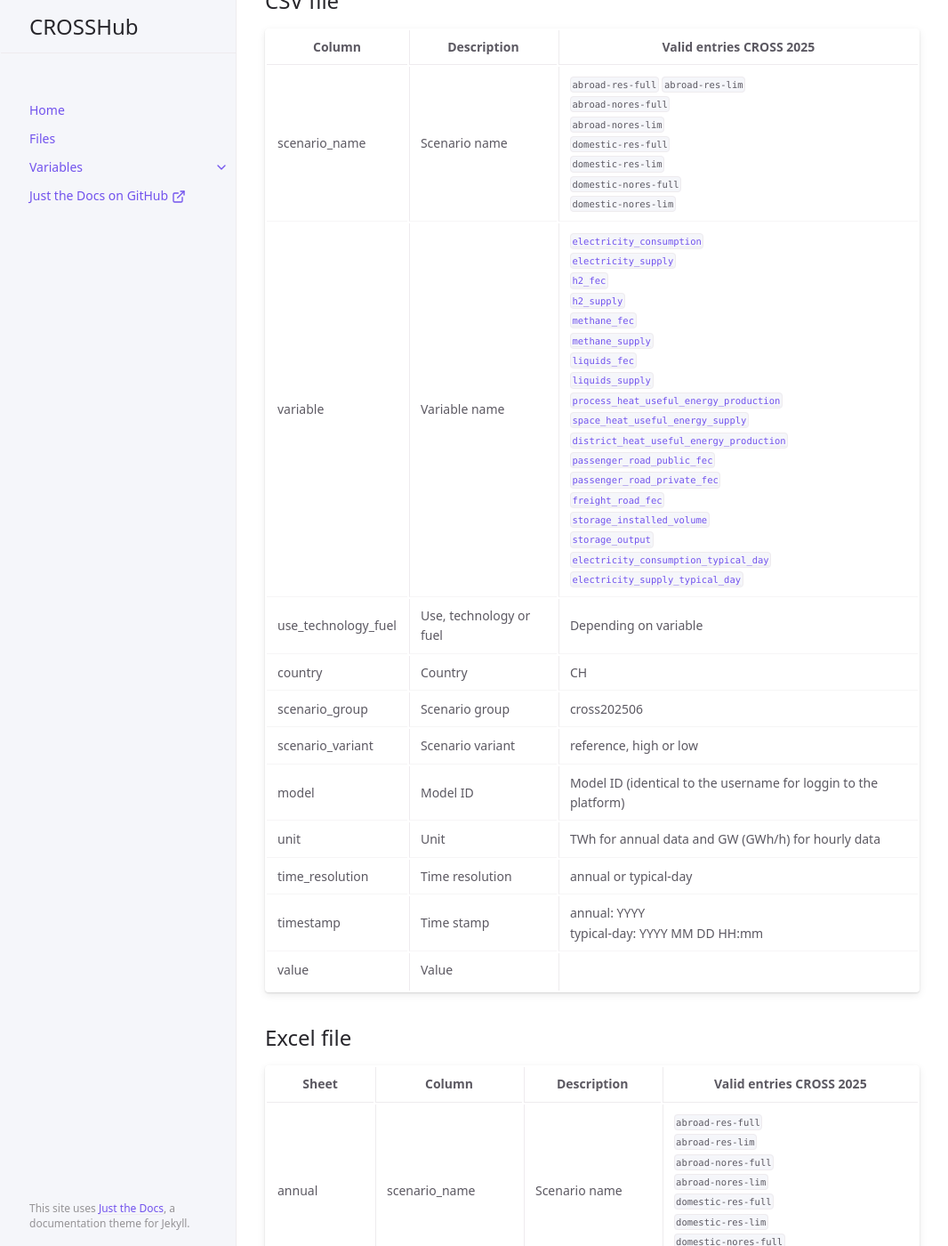
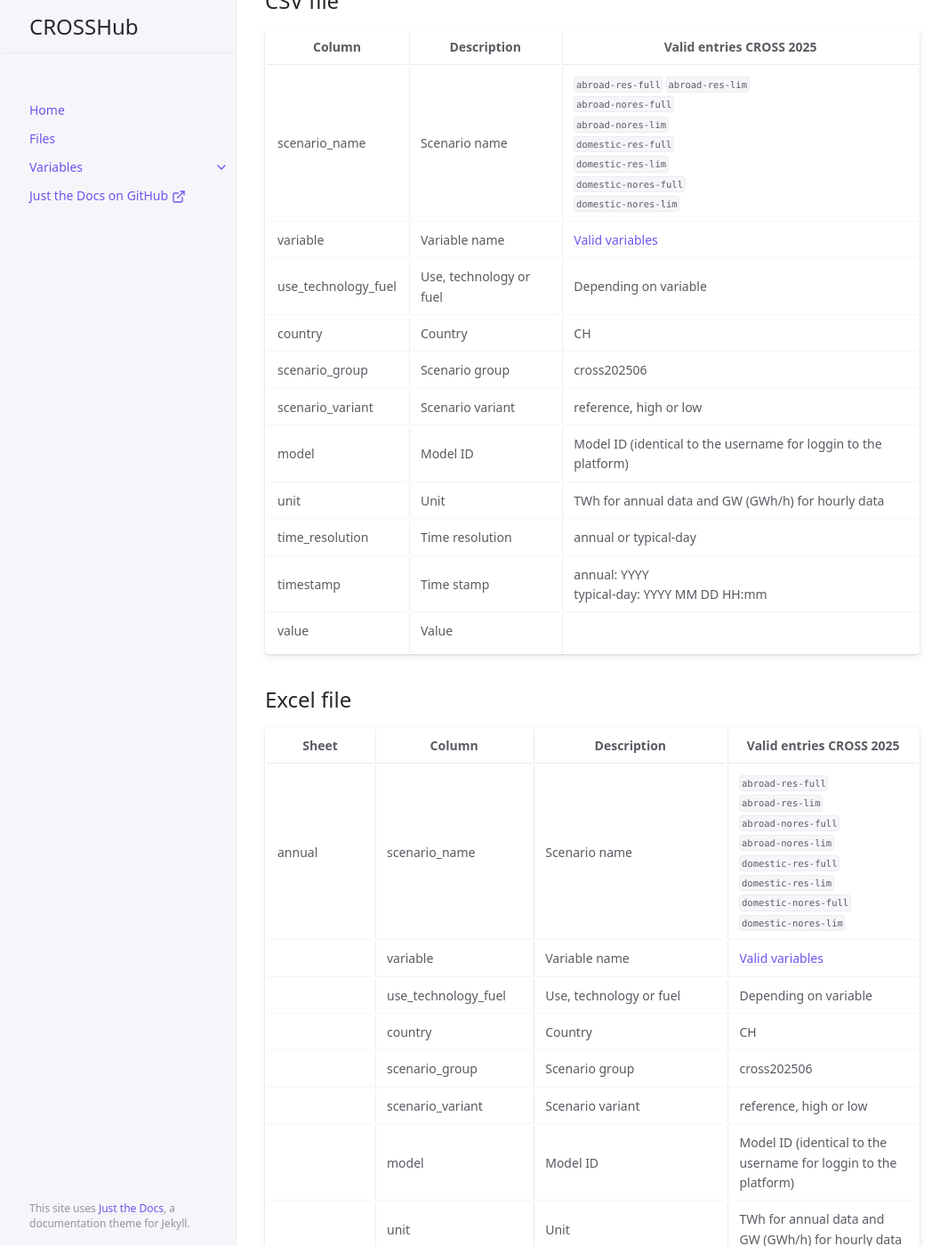
Before and after one commit to sweet-cross/data-model, a Jekyll site: the page built from docs/files.md, in a window 1280 px wide and 1400 px high, scrolled down 240 px. Shown: the whole window at 89% size, without its empty margins (106-1172 px from the left). Built offline with Jekyll 4.4.1, drawn with Linux system fonts in a browser that asks for light colours; cached includes are drawn as plain includes; some of the changed text lies outside the part shown.

Commit message:
fix files.md

```diff
--- a/docs/files.md
+++ b/docs/files.md
@@ -15,7 +15,7 @@ The platform accepts two file formats.
  | Column | Description  | Valid entries CROSS 2025 |
 | ---- | ------------ | ------------------------ |
 | scenario_name       | Scenario name           | `abroad-res-full` `abroad-res-lim`<br>`abroad-nores-full`<br>`abroad-nores-lim`<br>`domestic-res-full`<br>`domestic-res-lim`<br>`domestic-nores-full`<br>`domestic-nores-lim` |
-| variable            | Variable name           | [`electricity_consumption`](#electricity_consumption)<br>[`electricity_supply`](#electricity_supply)<br>[`h2_fec`](#h2_fec)<br>[`h2_supply`](#h2_supply)<br>[`methane_fec`](#methane_fec)<br>[`methane_supply`](#methane_supply)<br>[`liquids_fec`](#liquids_fec)<br>[`liquids_supply`](#liquids_supply)<br>[`process_heat_useful_energy_production`](#tech_heat)<br>[`space_heat_useful_energy_supply`](#tech_heat)<br>[`district_heat_useful_energy_production`](#tech_heat)<br>[`passenger_road_public_fec`](#fuel)<br>[`passenger_road_private_fec`](#fuel)<br>[`freight_road_fec`](#fuel)<br>[`storage_installed_volume`](#storage_installed_volume)<br>[`storage_output`](#storage_output)<br>[`electricity_consumption_typical_day`](#electricity_consumption)<br>[`electricity_supply_typical_day`](#electricity_supply) |
+| variable            | Variable name           | [Valid variables](/variables) |
 | use_technology_fuel | Use, technology or fuel | Depending on variable  |
 | country             | Country                 | CH  |
 | scenario_group      | Scenario group          | cross202506  |
@@ -32,7 +32,7 @@ The platform accepts two file formats.
 | Sheet | Column | Description  | Valid entries CROSS 2025 |
 | ---- | ---- | ------------ | ------------------------ |
 annual | scenario_name       | Scenario name           | `abroad-res-full`<br>`abroad-res-lim`<br>`abroad-nores-full`<br>`abroad-nores-lim`<br>`domestic-res-full`<br>`domestic-res-lim`<br>`domestic-nores-full`<br>`domestic-nores-lim` |
-|| variable            | Variable name           | [`electricity_consumption`](#electricity_consumption)<br>[`electricity_supply`](#electricity_supply)<br>[`h2_fec`](#h2_fec)<br>[`h2_supply`](#h2_supply)<br>[`methane_fec`](#methane_fec)<br>[`methane_supply`](#methane_supply)<br>[`liquids_fec`](#liquids_fec)<br>[`liquids_supply`](#liquids_supply)<br>[`process_heat_useful_energy_production`](#tech_heat)<br>[`space_heat_useful_energy_supply`](#tech_heat)<br>[`district_heat_useful_energy_production`](#tech_heat)<br>[`passenger_road_public_fec`](#fuel)<br>[`passenger_road_private_fec`](#fuel)<br>[`freight_road_fec`](#fuel)<br>[`storage_installed_volume`](#storage_installed_volume)<br>[`storage_output`](#storage_output)<br>[`electricity_consumption_typical_day`](#electricity_consumption)<br>[`electricity_supply_typical_day`](#electricity_supply) |
+|| variable            | Variable name           | [Valid variables](/variables) |
 || use_technology_fuel | Use, technology or fuel | Depending on variable  |
 || country             | Country                 | CH  |
 || scenario_group      | Scenario group          | cross202506  |
```
